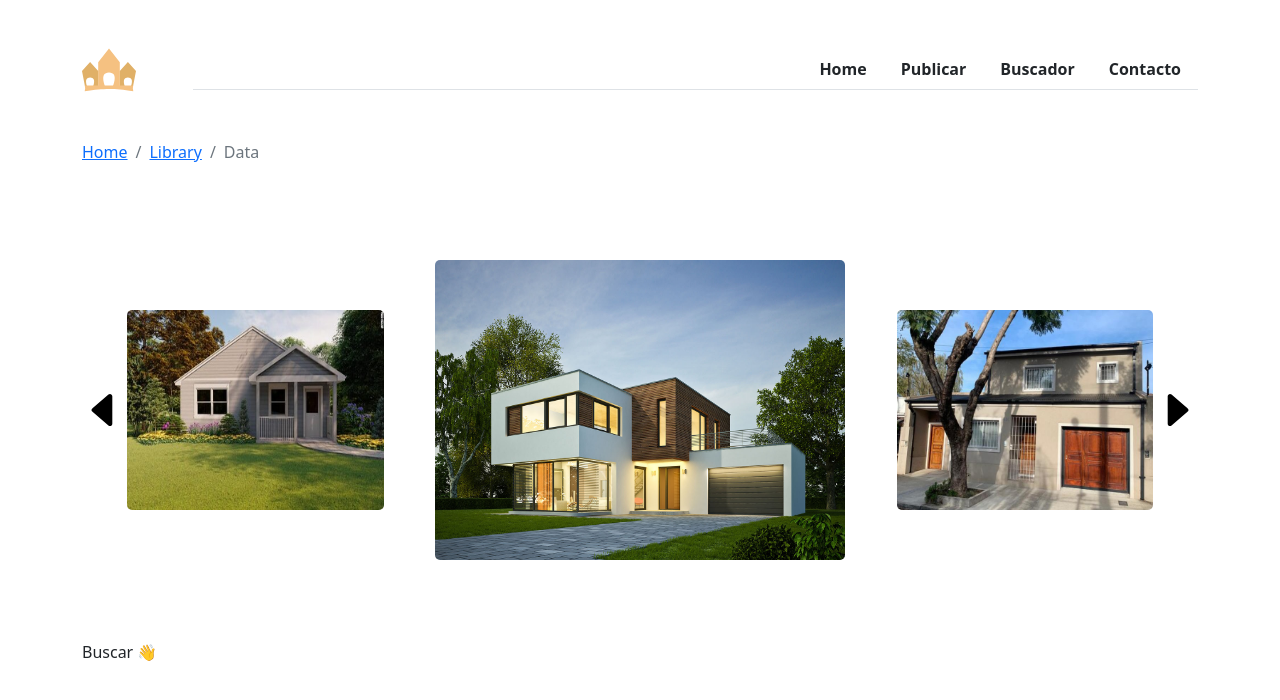
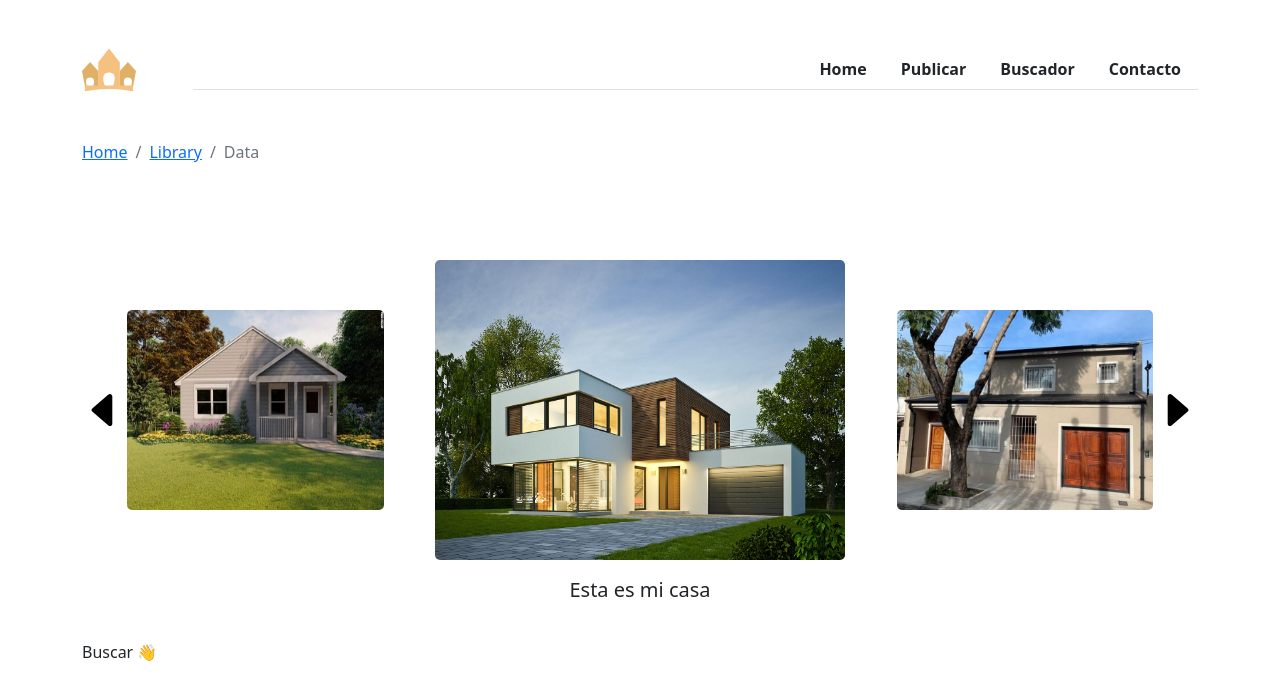
Before and after one commit to Team-IDforIdeas/Bonpland-front, a React (Vite) app: page /buscar in a window 1280 px wide. Shown: the top 700 px of the page. Built offline with nearby package versions, Linux system fonts and the light colour scheme.

Commit message:
slide y comentario funcionando

```diff
--- a/src/components/slide/Slide.jsx
+++ b/src/components/slide/Slide.jsx
@@ -11,7 +11,7 @@ function Slide() {
     const imgCenter = useRef(null);
     const imgRight = useRef(null);
     let [count, setCount] = useState(null);
-
+    let [descrip, setDescrip] = useState('Esta es mi casa');
 
 
 
@@ -24,18 +24,21 @@ function Slide() {
             case -1:
                 imgLeft.current.src = img.img2;
                 imgCenter.current.src = img.img3;
+                setDescrip('Esta es la casa de un vecino');
                 imgRight.current.src = img.img1;
                 console.log('case1 ' + count );
                 break;
             case -2:
                 imgLeft.current.src = img.img3;
                 imgCenter.current.src = img.img1;
+                setDescrip('Casa de otro vecino');
                 imgRight.current.src = img.img2;
                 console.log('case2 ' + count );
                 break;
             default:
                 imgLeft.current.src = img.img1;
                 imgCenter.current.src = img.img2;
+                setDescrip('Esta es mi casa');
                 imgRight.current.src = img.img3;
                 console.log('default ' + count )
                 setCount(null);
@@ -51,24 +54,28 @@ function Slide() {
             case 1:
                 imgLeft.current.src = img.img3;
                 imgCenter.current.src = img.img1;
+                setDescrip('Casa de otro vecino');
                 imgRight.current.src = img.img2;
                 console.log('case1 ' + count );
                 break;
             case 2:
                 imgLeft.current.src = img.img2;
                 imgCenter.current.src = img.img3;
+                setDescrip('Esta es la casa de un vecino');
                 imgRight.current.src = img.img1;
                 console.log('case2 ' + count );
                 break;
             default:
                 imgLeft.current.src = img.img1;
                 imgCenter.current.src = img.img2;
+                setDescrip('Esta es mi casa');
                 imgRight.current.src = img.img3;
                 console.log('default ' + count )
                 setCount(null);
                 break;
         }
     }
+{/* setInterval(next, 4000); */ }
     return (
         <>
             <div className="row mt-3">
@@ -78,6 +85,9 @@ function Slide() {
     	                <img src={img.img2} className="h-75"  id="imgcenter" ref={imgCenter} alt='imgcenter' />
     	                <img src={img.img3} className="h-50" id="imgright" ref={imgRight} alt='imgright' />
     	                <svg xmlns="http://www.w3.org/2000/svg" className="ionicon" id='fle-right' onClick={next}  viewBox="0 0 512 512"><title>Caret Back</title><path d="M321.94 98L158.82 237.78a24 24 0 000 36.44L321.94 414c15.57 13.34 39.62 2.28 39.62-18.22v-279.6c0-20.5-24.05-31.56-39.62-18.18z"/></svg>
+                        <div className='align-self-end' id='coment'>
+                            <h5>{ descrip } </h5>
+    	                </div>
     	           </div>
             </div>
         </>
--- a/src/components/slide/style.css
+++ b/src/components/slide/style.css
@@ -52,3 +52,9 @@
 	position: absolute;
 	right: 0;
 }
+#coment{
+	text-align: center;
+	position: absolute;
+	width: 35%;
+	bottom: 0px;
+}
```
Lines whose indentation alone changed are shown as unchanged.
